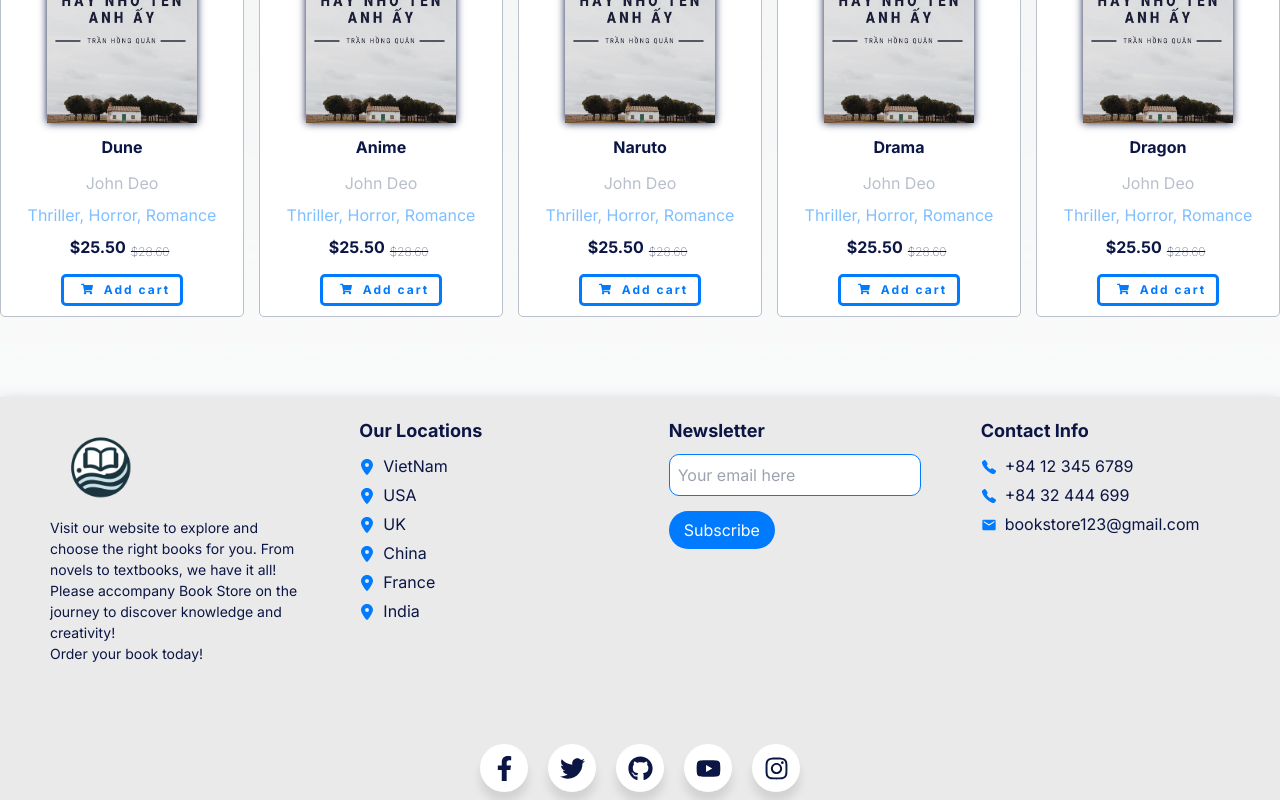
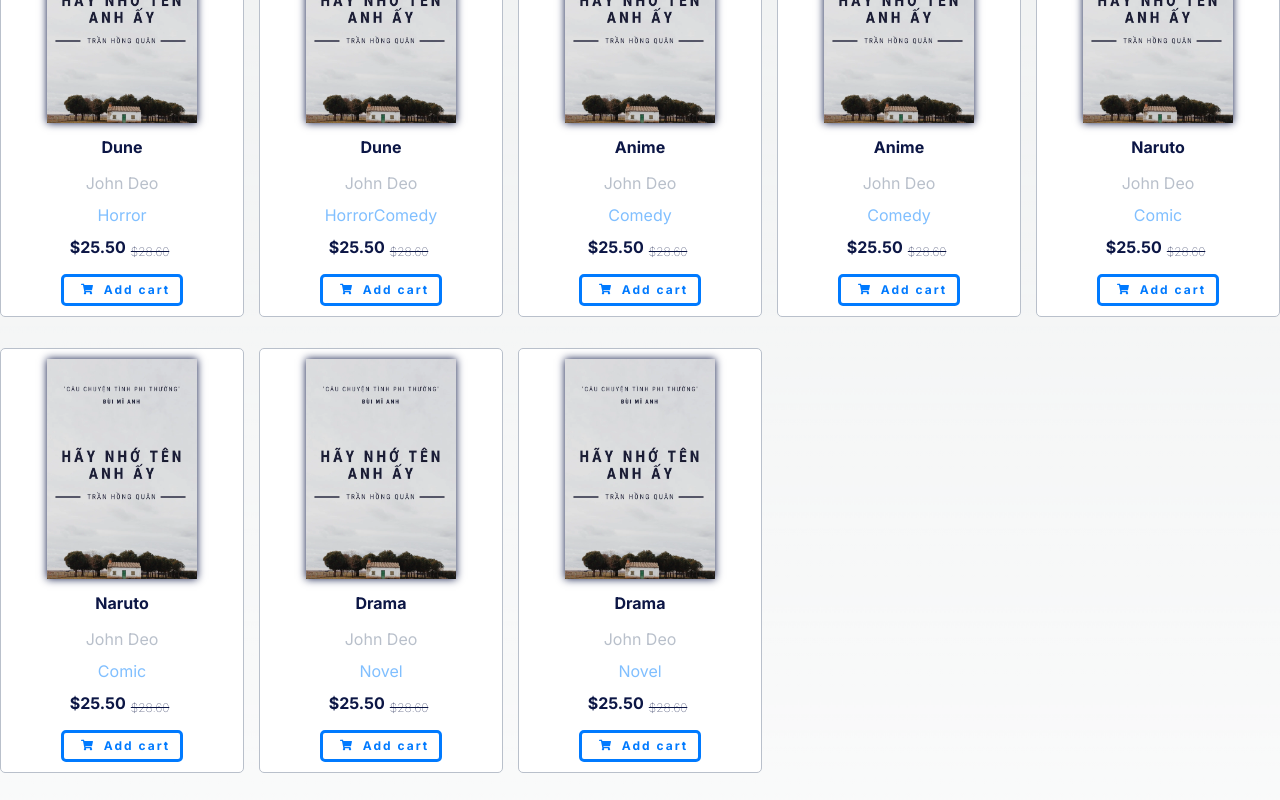
Before and after one commit to truongkhanhduy2001/my-book-store, a Next.js app: page / in a window 1280 px wide. Shown: the part 2640-3440 px from the top of the page. Built offline with nearby package versions, Linux system fonts and the light colour scheme.

Commit message:
Update code 12

```diff
--- a/src/app/components/discount/discount.tsx
+++ b/src/app/components/discount/discount.tsx
@@ -11,20 +11,65 @@
   const data = [
     {
       title: "Dune",
+      type: ["Horror"],
+    },
+    {
+      title: "Dune",
+      type: ["Horror", "Comedy"],
     },
     {
       title: "Anime",
+      type: "Comedy",
+    },
+    {
+      title: "Anime",
+      type: "Comedy",
     },
     {
       title: "Naruto",
+      type: "Comic",
+    },
+    {
+      title: "Naruto",
+      type: "Comic",
     },
     {
       title: "Drama",
+      type: "Novel",
     },
     {
-      title: "Dragon",
+      title: "Drama",
+      type: "Novel",
     },
   ];
+
+  const [dataList, setDataList] = useState(data);
+
+  const handleTypeComedy = () => {
+    const item = data.filter((item, index) => {
+      return item.type.includes("Comedy");
+    });
+    setDataList(item);
+  };
+  const handleTypeHorror = () => {
+    const item = data.filter((item, index) => {
+      console.log(item);
+      return item.type.includes("Horror");
+    });
+    setDataList(item);
+  };
+  const handleTypeComic = () => {
+    const item = data.filter((item, index) => {
+      return item.type.includes("Comic");
+    });
+    setDataList(item);
+  };
+  const handleTypeNovel = () => {
+    const item = data.filter((item, index) => {
+      return item.type.includes("Novel");
+    });
+    setDataList(item);
+  };
   useEffect(() => {
     const btntocart = document.querySelectorAll(".Discountcart-btn");
     console.log(btntocart);
@@ -53,16 +98,16 @@
         <div className="p3-container">
           <ul className="p3-list">
             <li>
-              <h3>Comedy</h3>
+              <h3 onClick={handleTypeComedy}>Comedy</h3>
             </li>
             <li>
-              <h3>Horror</h3>
+              <h3 onClick={handleTypeHorror}>Horror</h3>
             </li>
             <li>
-              <h3>Comic</h3>
+              <h3 onClick={handleTypeComic}>Comic</h3>
             </li>
             <li>
-              <h3>Novel</h3>
+              <h3 onClick={handleTypeNovel}>Novel</h3>
             </li>
           </ul>
         </div>
@@ -70,7 +115,7 @@
       <div className="discount-container">
         <div className="discount">
           <div className="discount-box">
-            {data.slice(-10).map((item, index) => {
+            {dataList.slice(-10).map((item, index) => {
               return (
                 <Link key={index} href="#" className="discount-card">
                   <div className="discount-img">
@@ -89,9 +134,7 @@
                   <div className="discount-tag">
                     <h2>{item.title}</h2>
                     <p className="Discountwriter">John Deo</p>
-                    <div className="Discountcategories">
-                      Thriller, Horror, Romance
-                    </div>
+                    <div className="Discountcategories">{item.type}</div>
                     <p className="Discountbook-price">
                       $25.50
                       <sub>
```
